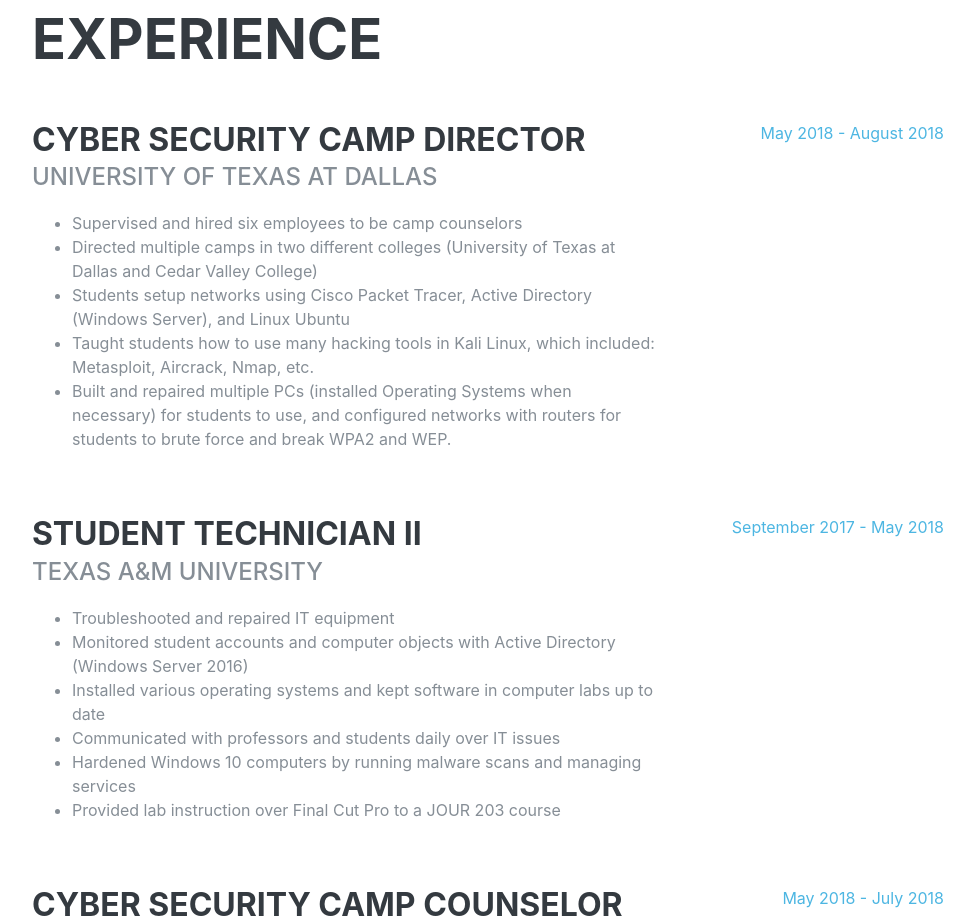
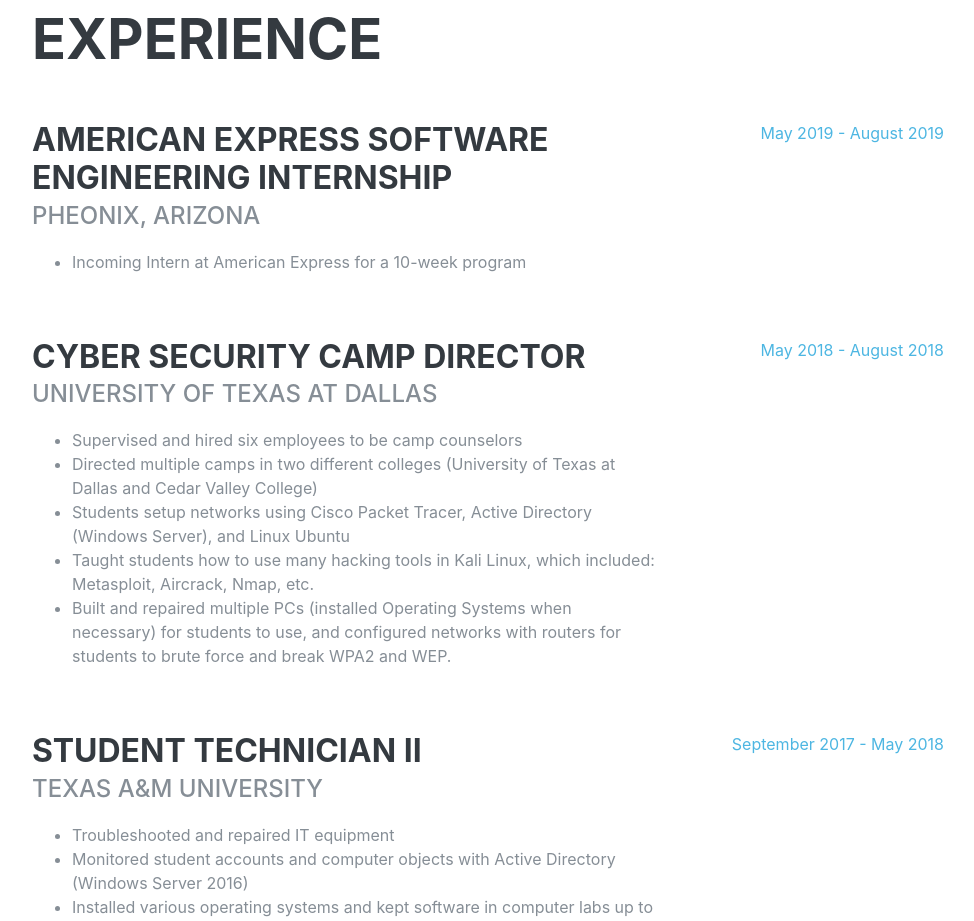
Before and after one commit to kevo1ution/about-me, a plain HTML site: page index.html in a window 1280 px wide. Shown: the part 1800-2721 px from the top of the page, without its empty margins (288-1262 px from the left). Drawn offline with Linux system fonts and the light colour scheme; a web font is replaced by a local one.

Commit message:
added internship

```diff
--- a/index.html
+++ b/index.html
@@ -132,6 +132,24 @@
       <section class="resume-section p-3 p-lg-5 d-flex flex-column" id="experience">
         <div class="my-auto">
           <h2 class="mb-5">Experience</h2>
+
+          <div class="resume-item d-flex flex-column flex-md-row mb-5">
+            <div class="resume-content mr-auto">
+              <h3 class="mb-0">American Express Software Engineering Internship</h3>
+              <div class="subheading mb-3">Pheonix, Arizona</div>
+              <ul>
+				<li>
+					Incoming Intern at American Express for a 10-week program
+				</li>
+
+			  </ul>
+            </div>
+            <div class="resume-date text-md-right">
+              <span class="text-primary">May 2019 - August 2019</span>
+            </div>
+          </div>
+
+
 
           <div class="resume-item d-flex flex-column flex-md-row mb-5">
             <div class="resume-content mr-auto">
```
